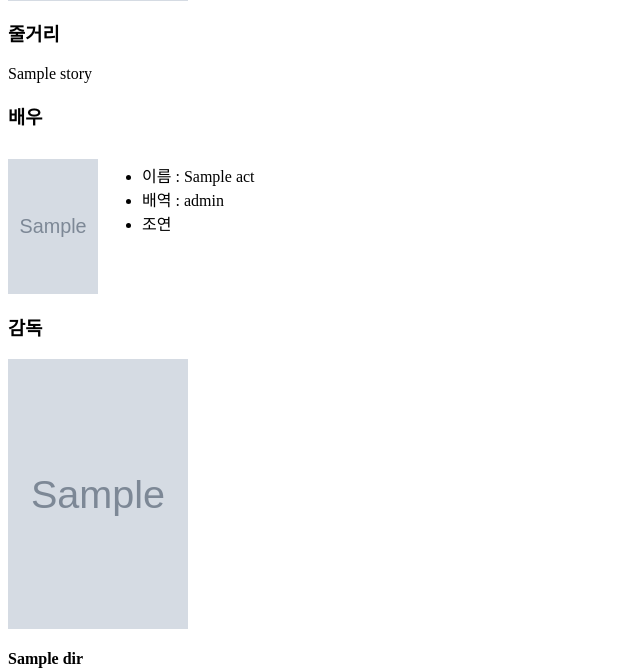
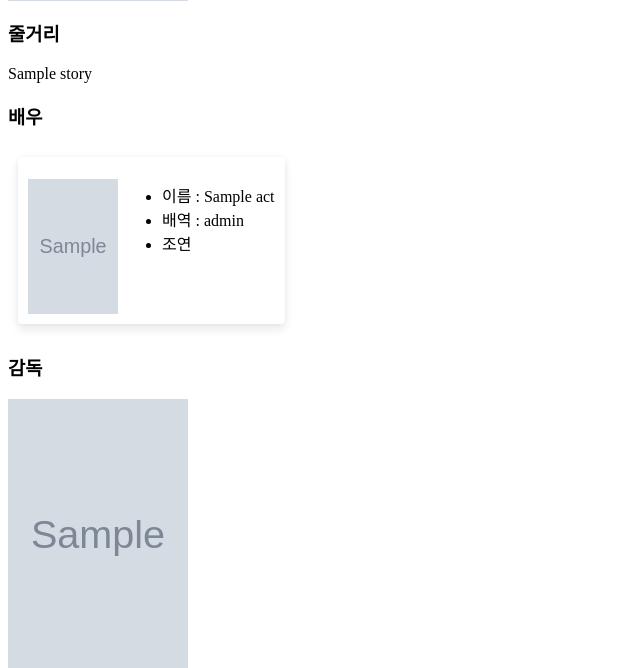
Before and after one commit to kazakan/database_final_project, a Flask app: template web/flaskr/templates/detail.html in a window 1280 px wide. Shown: the part 477-1145 px from the top of the page, without its empty margins (0-640 px from the left). Run offline with Flask 2, Linux system fonts and the light colour scheme; the template is opened without the code that fills it: most values are stand-ins (such as "Sample title", 1, 10 or a date in 2020); grey boxes marked "Sample" are stand-in pictures.

Commit message:
Feat : add css file

```diff
--- /dev/null
+++ b/web/flaskr/static/css/style.css
@@ -0,0 +1,14 @@
+.card{
+    border-radius: 4px;
+    background: #fff;
+    box-shadow: 0 6px 10px rgba(0,0,0,.08), 0 0 6px rgba(0,0,0,.05);
+      transition: .3s transform cubic-bezier(.155,1.105,.295,1.12),.3s box-shadow,.3s -webkit-transform cubic-bezier(.155,1.105,.295,1.12);
+  padding: 10px;
+  margin : 10px;
+  cursor: pointer;
+}
+
+.card:hover{
+     transform: scale(1.05);
+  box-shadow: 0 10px 20px rgba(0,0,0,.12), 0 4px 8px rgba(0,0,0,.06);
+}
--- a/web/flaskr/templates/detail.html
+++ b/web/flaskr/templates/detail.html
@@ -3,6 +3,7 @@
 
 <head>
     <title>영화검색</title>
+    <link rel="stylesheet" href="{{ url_for('static', filename='css/style.css') }}">
 </head>
 
 <body>
@@ -102,7 +103,7 @@
     <h3>배우</h3>
         <div>
             {% for act in actors %}
-            <div style="display:inline-block; width: max-content; ">
+            <div class="card" style="display:inline-block; width: max-content; ">
                 <img src="{{ act.img_url }}" alt="" width="90" height="135" style="
                                 vertical-align:middle;
                                 display:inline-block;
```
